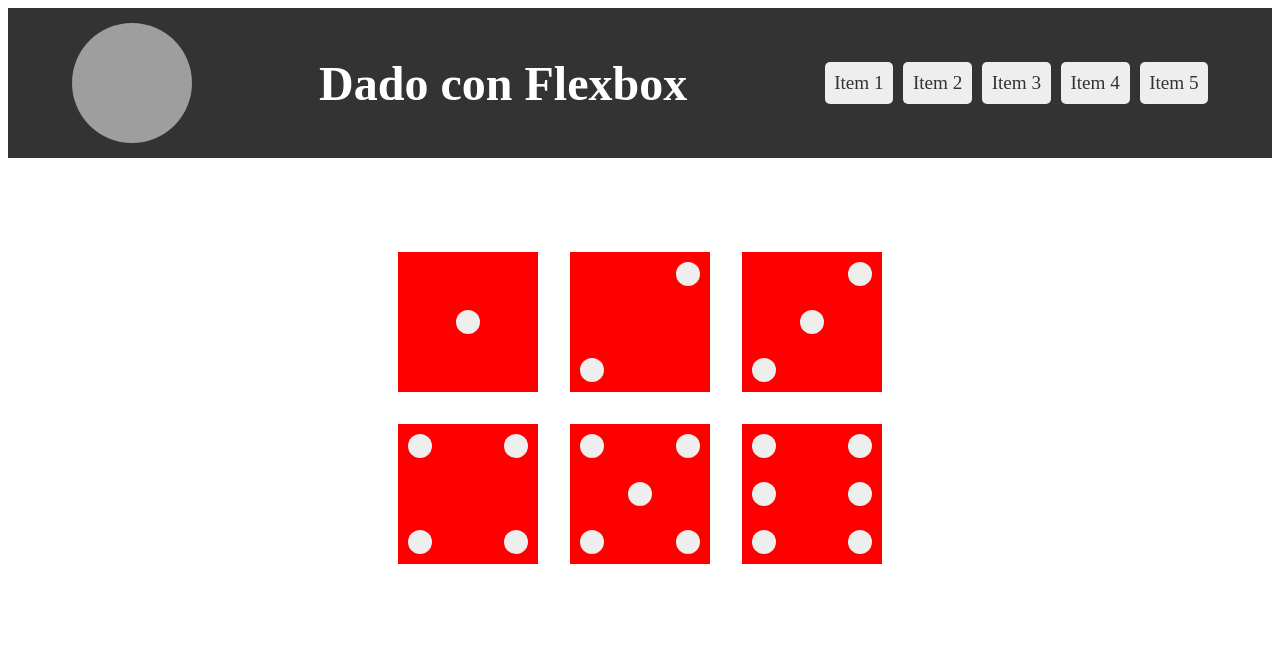
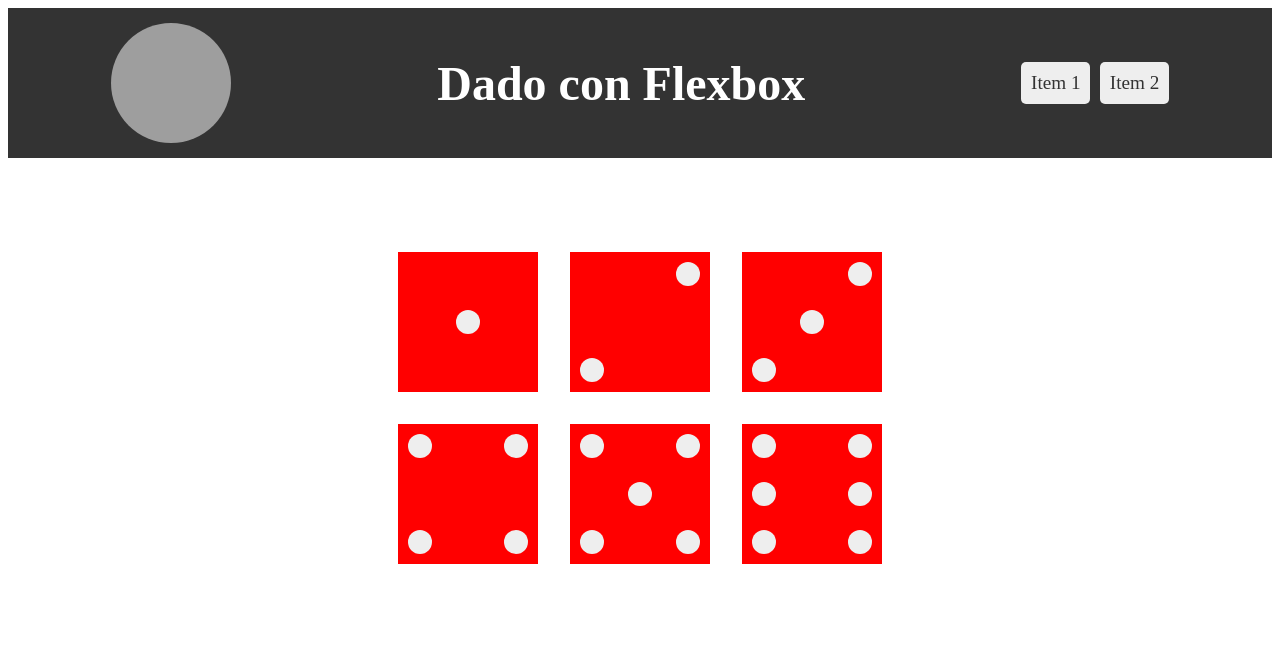
Before and after one commit to IsraelSantizo98/flexboxDesign, a plain HTML site: page dado.html in a window 1280 px wide. Drawn offline with Linux system fonts and the light colour scheme; grey boxes are pictures that could not be loaded.

Commit message:
Se modifica numero de item en li

```diff
--- a/dado.html
+++ b/dado.html
@@ -13,9 +13,6 @@
         <ul>
             <li>Item 1</li>
             <li>Item 2</li>
-            <li>Item 3</li>
-            <li>Item 4</li>
-            <li>Item 5</li>
         </ul>
     </header>
     <section class="main">
```
